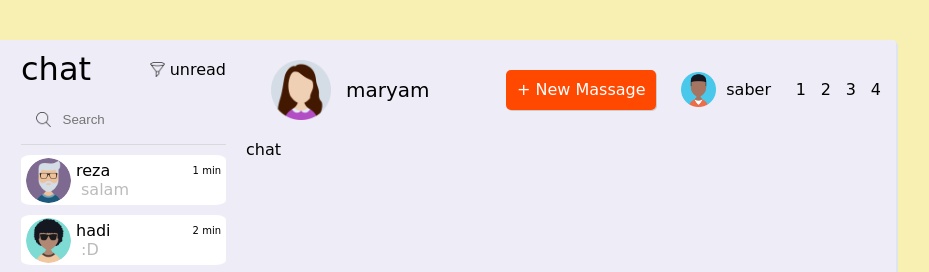
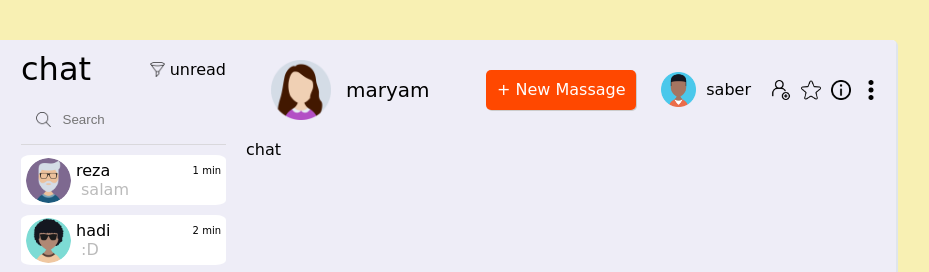
Before and after one commit to spr021/avocado, a plain HTML site: page index.html in a window 1280 px wide. Shown: the top 272 px of the page, 224-1153 px from the left. Drawn offline with Linux system fonts and the light colour scheme.

Commit message:
add account img

```diff
--- a/index.html
+++ b/index.html
@@ -191,10 +191,10 @@
                                 <div class="account-name">saber</div>
                             </div>
                             <div class="fav">
-                                <div><img src="" />1</div>
-                                <div><img src="" />2</div>
-                                <div><img src="" />3</div>
-                                <div><img src="" />4</div>
+                                <div><img src="img/contact.png" /></div>
+                                <div><img src="img/star.png" /></div>
+                                <div><img src="img/information.png" /></div>
+                                <div><img src="img/menu.png" /></div>
                             </div>
                     </div>
                 </div>
--- a/styls.scss
+++ b/styls.scss
@@ -306,8 +306,10 @@ body{
     .fav{
         margin-right: 10px;
         div{
-            width: 15px;
             margin: 0 5px 0 5px;
+            img{
+                width: 20px;
+            }
         }
     }
 }
```
Also changed, not shown: img/contact.png (added), img/information.png (added), img/menu.png (added), img/star.png (added), styls.css, 1 other file.
